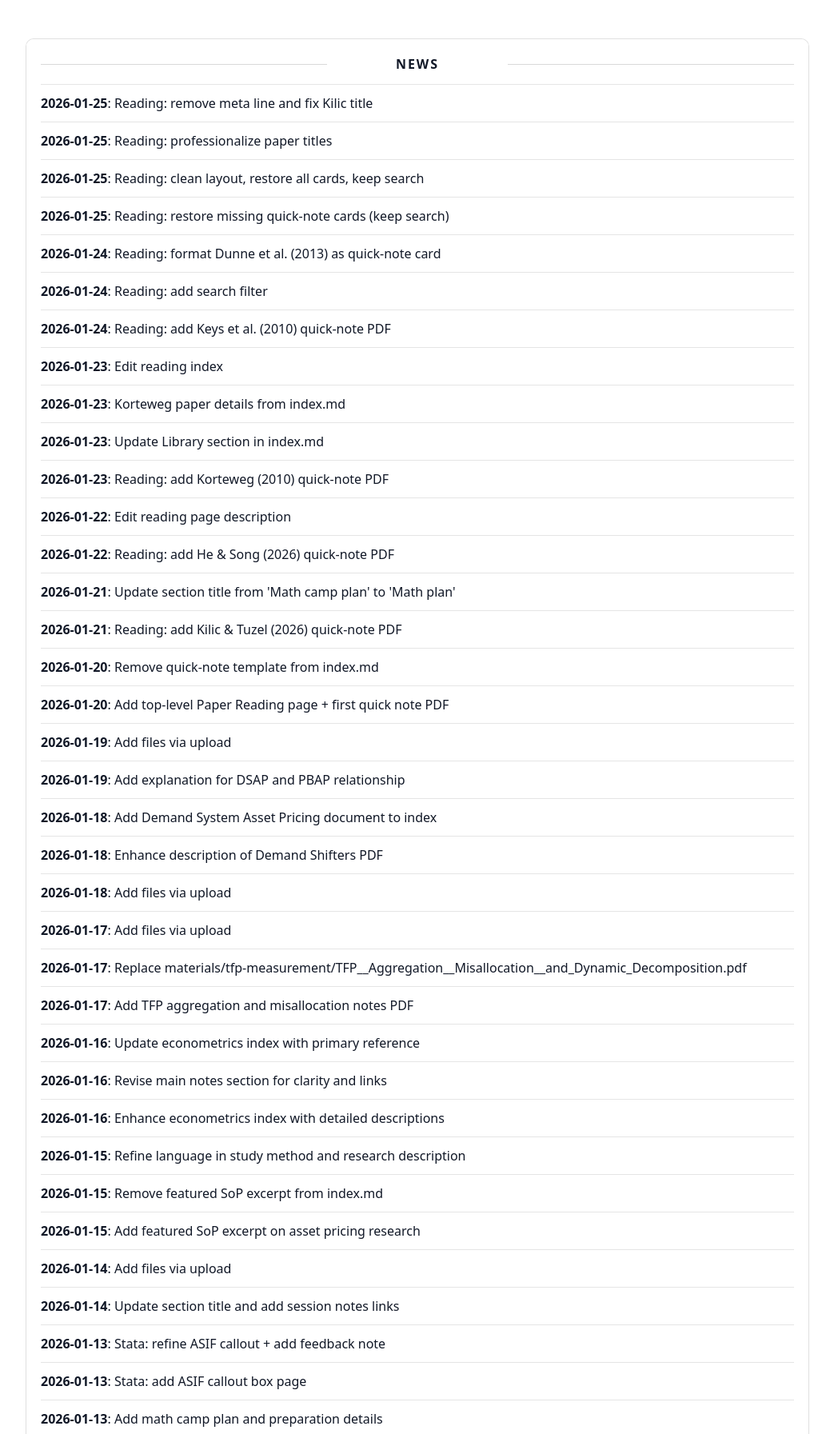
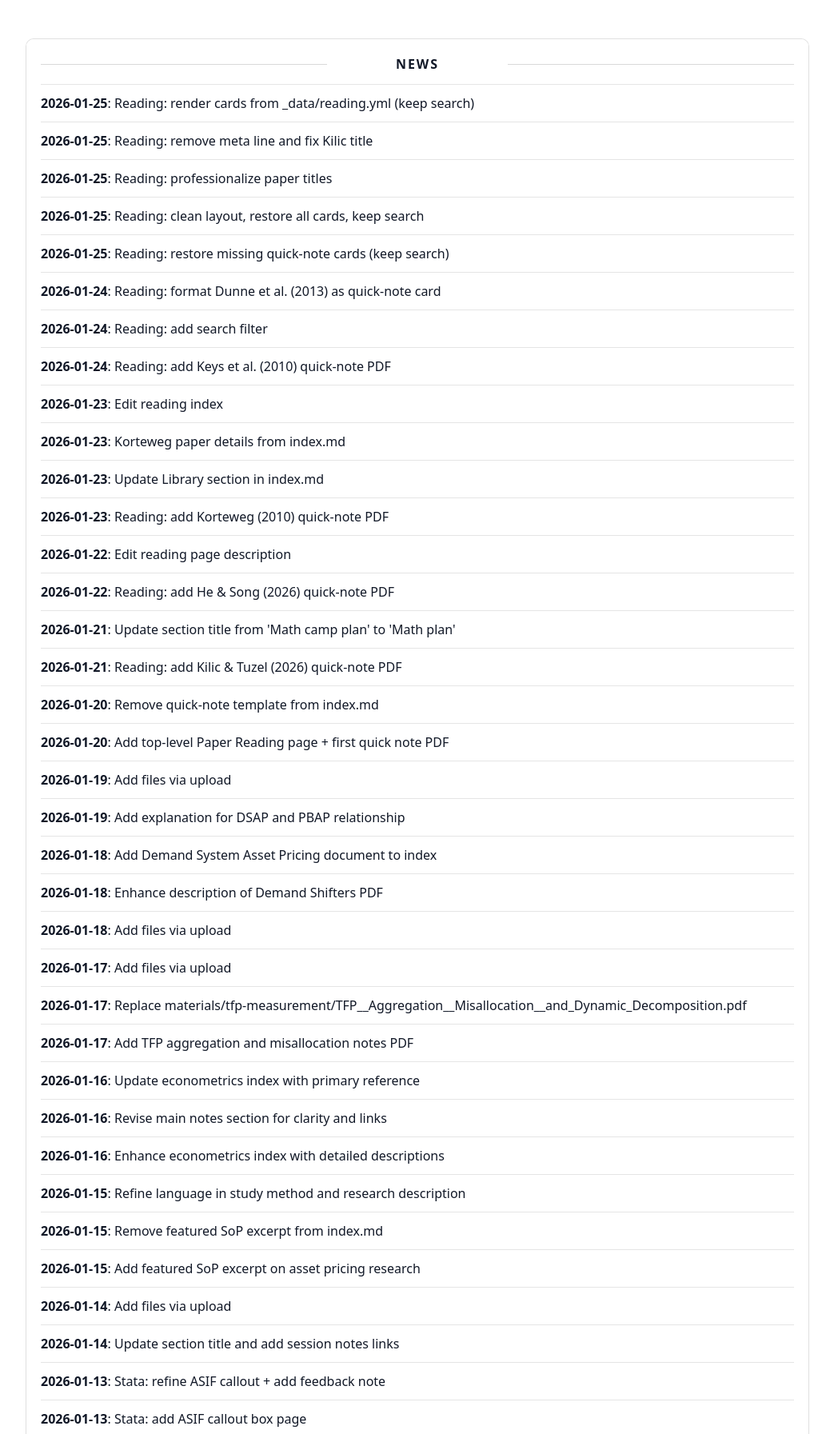
Before and after one commit to yaxinzn/study-archive, a Jekyll site: the page built from updates/index.md, in a window 1280 px wide, cut to the strip 476-2269 px from the top of the page. Shown: the whole strip at 80% size, without its empty margins (118-1161 px from the left). Built offline with Jekyll 4.4.1, drawn with Linux system fonts in a browser that asks for light colours; some of the changed text lies outside the part shown.

Commit message:
chore: update NEWS feed

```diff
--- a/_data/news.yml
+++ b/_data/news.yml
@@ -1,4 +1,7 @@
 # Auto-generated update history (sorted newest -> oldest). Do not edit manually.
+- ts: "1769337520"
+  date: "2026-01-25"
+  title: "Reading: render cards from _data/reading.yml (keep search)"
 - ts: "1769288985"
   date: "2026-01-25"
   title: "Reading: remove meta line and fix Kilic title"
```
